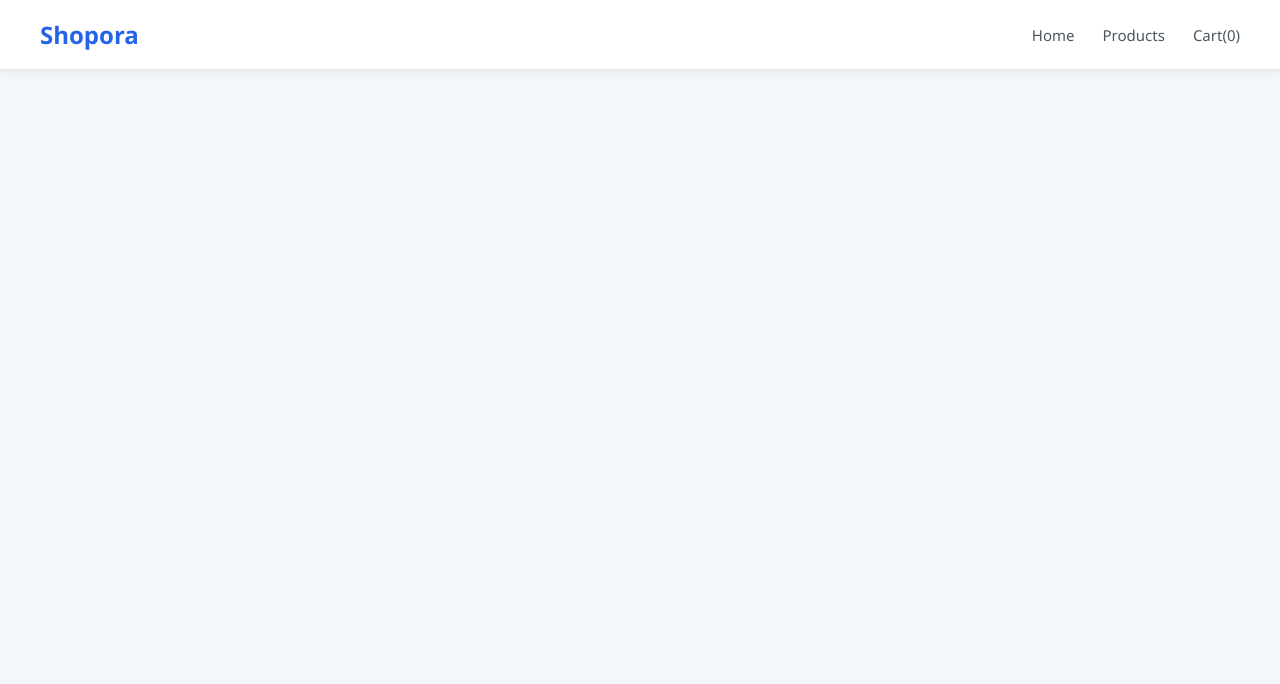
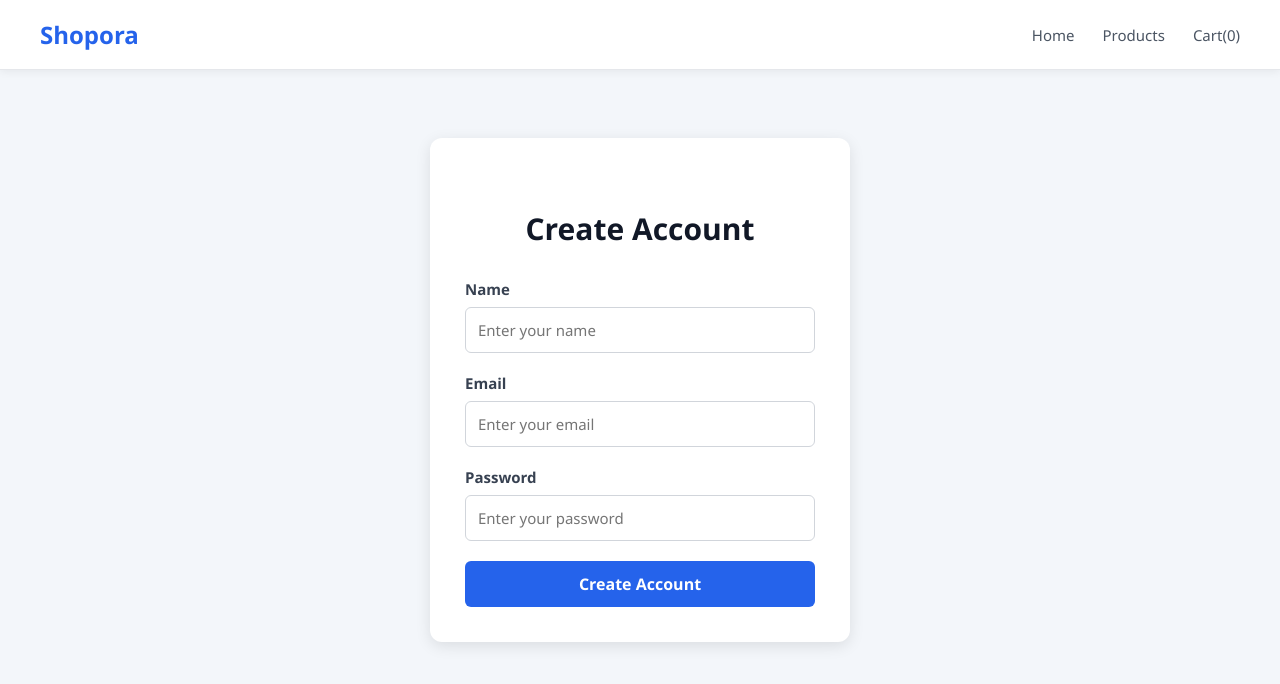
Before and after one commit to Sushant2415/Ecommerce-Store, a React (Vite) app: page /register in a window 1280 px wide. Shown: the top 684 px of the page. Built offline with nearby package versions, Linux system fonts and the light colour scheme.

Commit message:
complete login and register page with style

```diff
--- a/src/App.jsx
+++ b/src/App.jsx
@@ -5,6 +5,8 @@ import Home from "./pages/Home";
 import ProductDetails from "./pages/ProductDetails";
 import Cart from "./pages/Cart";
 import Checkout from "./pages/Checkout";
+import Register from "./pages/Register";
+import Login from "./pages/Login";
 const App = () => {
   return (
     <BrowserRouter>
@@ -12,10 +14,11 @@ const App = () => {
 
       <Routes>
         <Route path="/" element={<Home />} />
-
         <Route path="/products/:id" element={<ProductDetails />} />
         <Route path="/cart" element={<Cart />} />
-        <Route path="/Checkout" element={<Checkout />} />
+        <Route path="/checkout" element={<Checkout />} />
+        <Route path="/register" element={<Register />} />
+        <Route path="/login" element={<Login />}></Route>
       </Routes>
     </BrowserRouter>
   );
--- a/src/components/Navbar.jsx
+++ b/src/components/Navbar.jsx
@@ -1,12 +1,16 @@
-import React from "react";
+import React, { use } from "react";
 import { useCart } from "../context/CartContext";
 import { Link } from "react-router-dom";
-const Navbar = ({ storeName}) => {
+import { useAuth } from "../context/AuthContext";
+
+const Navbar = ({ storeName }) => {
   const { cartItems } = useCart();
   const totalItems = cartItems.reduce(
     (total, item) => total + item.quantity,
     0,
   );
+  const { user } = useAuth();
+  console.log("Current User : ", user);
   return (
     <nav className="navbar">
       <div className="navbar_logo">{storeName}</div>
--- /dev/null
+++ b/src/context/AuthContext.jsx
@@ -0,0 +1,33 @@
+import React from "react";
+import { createContext, useState, useContext } from "react";
+
+const AuthContext = createContext();
+
+export function AuthProvider({ children }) {
+  const [user, setUser] = useState(null);
+
+  const registerUser = (userData) => {
+    const newUser = {
+      name: userData.name,
+      email: userData.email,
+    };
+    localStorage.setItem(
+      "registeredUser",
+      JSON.stringify({
+        ...newUser,
+        password: userData.password,
+      }),
+    );
+    setUser(newUser);
+    return newUser;
+  };
+  return (
+    <AuthContext.Provider value={{ user, setUser, registerUser }}>
+      {children}
+    </AuthContext.Provider>
+  );
+}
+
+export function useAuth() {
+  return useContext(AuthContext);
+}
--- a/src/index.css
+++ b/src/index.css
@@ -540,7 +540,50 @@ h1 {
   align-items: flex-end;
   gap: 12px;
 }
+.cart-item__quantity {
+  display: flex;
+  align-items: center;
+  gap: 12px;
+}
 
+.cart-item__quantity button {
+  width: 34px;
+  height: 34px;
+  border: 1px solid #d1d5db;
+  border-radius: 6px;
+  background: #ffffff;
+  color: #111827;
+  font-size: 20px;
+  font-weight: 600;
+  cursor: pointer;
+
+  display: flex;
+  align-items: center;
+  justify-content: center;
+}
+
+.cart-item__quantity button:hover {
+  background: #f3f4f6;
+}
+
+@media (max-width: 700px) {
+  .cart-item__quantity button {
+    width: 30px;
+    height: 30px;
+    font-size: 18px;
+  }
+
+  .cart-item__quantity {
+    gap: 8px;
+  }
+}
+.cart-item__quantity span {
+  min-width: 24px;
+  text-align: center;
+  font-size: 16px;
+  font-weight: 600;
+  color: #111827;
+}
 .cart-item__remove {
   padding: 8px 14px;
   border: 1px solid #dc2626;
@@ -555,6 +598,7 @@ h1 {
   background: #dc2626;
   color: #ffffff;
 }
+
 .cart-summary {
   max-width: 420px;
   margin: 30px 0 0 auto;
@@ -605,3 +649,77 @@ h1 {
   text-align: center;
   text-decoration: none;
 }
+/* Auth Page */
+.auth-page {
+  min-height: 80vh;
+  display: flex;
+  justify-content: center;
+  align-items: center;
+  padding: 40px 20px;
+  background-color: #f3f6fa;
+}
+
+/* Login / Register Card */
+.auth-card {
+  width: 100%;
+  max-width: 420px;
+  background-color: white;
+  padding: 35px;
+  border-radius: 12px;
+  box-shadow: 0 4px 15px rgba(0, 0, 0, 0.1);
+}
+
+/* Heading */
+.auth-card h1 {
+  text-align: center;
+  margin-bottom: 30px;
+  color: #111827;
+  font-size: 30px;
+}
+
+/* Form Group */
+.form-group {
+  margin-bottom: 20px;
+}
+
+/* Labels */
+.form-group label {
+  display: block;
+  margin-bottom: 8px;
+  font-size: 15px;
+  font-weight: 600;
+  color: #374151;
+}
+
+/* Inputs */
+.form-group input {
+  width: 100%;
+  padding: 12px;
+  border: 1px solid #d1d5db;
+  border-radius: 6px;
+  font-size: 15px;
+  outline: none;
+}
+
+/* Input Focus */
+.form-group input:focus {
+  border-color: #2563eb;
+}
+
+/* Button */
+.auth-card button {
+  width: 100%;
+  padding: 12px;
+  border: none;
+  border-radius: 6px;
+  background-color: #2563eb;
+  color: white;
+  font-size: 16px;
+  font-weight: 600;
+  cursor: pointer;
+}
+
+/* Button Hover */
+.auth-card button:hover {
+  background-color: #1d4ed8;
+}
--- a/src/main.jsx
+++ b/src/main.jsx
@@ -3,11 +3,14 @@ import { createRoot } from "react-dom/client";
 import "./index.css";
 import App from "./App.jsx";
 import { CartProvider } from "./context/CartContext.jsx";
+import { AuthProvider } from "./context/AuthContext.jsx";
 
 createRoot(document.getElementById("root")).render(
   <StrictMode>
-    <CartProvider>
-      <App />
-    </CartProvider>
+    <AuthProvider>
+      <CartProvider>
+        <App />
+      </CartProvider>
+    </AuthProvider>
   </StrictMode>,
 );
--- /dev/null
+++ b/src/pages/Login.jsx
@@ -0,0 +1,57 @@
+import React from "react";
+import { useState } from "react";
+const Login = () => {
+  const [formData, setFormData] = useState({
+    email: "",
+    password: "",
+  });
+  const handleChange = (event) => {
+    const { name, value } = event.target;
+
+    setFormData((currentData) => ({
+      ...currentData,
+      [name]: value,
+    }));
+  };
+  const handleSubmit = (event) => {
+    event.preventDefault();
+
+    console.log("Login data : ", formData);
+  };
+
+  return (
+    <main className="auth-page">
+      <div className="auth-card">
+        <h1>Login</h1>
+
+        <form onSubmit={handleSubmit}>
+          <div className="form-group">
+            <label htmlFor="email">Email</label>
+            <input
+              type="email"
+              id="email"
+              name="email"
+              value={formData.email}
+              onChange={handleChange}
+              placeholder="Enter Your Email"
+            />
+          </div>
+          <div className="form-group">
+            <label htmlFor="password">Password</label>
+            <input
+              type="password"
+              id="password"
+              name="password"
+              value={formData.password}
+              onChange={handleChange}
+              placeholder="Enter Your Password"
+            />
+          </div>
+          <button type="submit">Login</button>
+        </form>
+      </div>
+    </main>
+  );
+};
+
+export default Login;
--- /dev/null
+++ b/src/pages/Register.jsx
@@ -0,0 +1,90 @@
+import { useState } from "react";
+import { useAuth } from "../context/AuthContext";
+function Register() {
+  const { registerUser } = useAuth();
+  const [formData, setFormData] = useState({
+    name: "",
+    email: "",
+    password: "",
+  });
+
+  const handleChange = (event) => {
+    const { name, value } = event.target;
+
+    setFormData((currentData) => ({
+      ...currentData,
+      [name]: value,
+    }));
+  };
+
+  const handleSubmit = (event) => {
+    event.preventDefault();
+
+    const name = formData.name.trim();
+    const email = formData.email.trim();
+
+    if (!name || !email || !formData.password) {
+      alert("Please fill in all fields.");
+      return;
+    }
+    if (formData.password.length < 6) {
+      alert("Password must be at least 6 character.");
+      return;
+    }
+    registerUser({
+      name,
+      email,
+      password: formData.password,
+    });
+    alert("Registration Successful");
+  };
+
+  return (
+    <main className="auth-page">
+      <div className="auth-card">
+        <h1>Create Account</h1>
+
+        <form onSubmit={handleSubmit}>
+          <div className="form-group">
+            <label htmlFor="name">Name</label>
+
+            <input
+              type="text"
+              id="name"
+              name="name"
+              value={formData.name}
+              onChange={handleChange}
+              placeholder="Enter your name"
+            />
+          </div>
+          <div className="form-group">
+            <label htmlFor="email">Email</label>
+
+            <input
+              type="email"
+              id="email"
+              name="email"
+              value={formData.email}
+              onChange={handleChange}
+              placeholder="Enter your email"
+            />
+          </div>
+          <div className="form-group">
+            <label htmlFor="password">Password</label>
+
+            <input
+              type="password"
+              id="password"
+              name="password"
+              value={formData.password}
+              onChange={handleChange}
+              placeholder="Enter your password"
+            />
+          </div>
+          <button type="submit">Create Account</button>
+        </form>
+      </div>
+    </main>
+  );
+}
+export default Register;
--- a/src/services/ProductApi.jsx
+++ b/src/services/ProductApi.jsx
@@ -1,17 +1,33 @@
-const Api_Url = "https://fakestoreapi.com/products";
+const API_URL = "https://dummyjson.com/products";
 
+// DummyJSON ke product ko purane app ke format mein convert karna
+function normalizeProduct(product) {
+  return {
+    ...product,
+    image: product.thumbnail || product.images?.[0] || "",
+    rating: {
+      rate: product.rating ?? 0,
+      count: product.reviews?.length ?? 0,
+    },
+  };
+}
+
+// Saare products fetch karna
 export async function getProducts() {
-  const response = await fetch(Api_Url);
+  const response = await fetch(API_URL);
 
   if (!response.ok) {
     throw new Error("Failed to fetch products");
   }
-  const products = await response.json();
-  return products;
+
+  const data = await response.json();
+
+  return data.products.map(normalizeProduct);
 }
 
+// Ek product ki details fetch karna
 export async function getProductById(id) {
-  const response = await fetch(`${Api_Url}/${id}`);
+  const response = await fetch(`${API_URL}/${id}`);
 
   if (!response.ok) {
     throw new Error("Failed to fetch product");
@@ -19,5 +35,5 @@ export async function getProductById(id) {
 
   const product = await response.json();
 
-  return product;
+  return normalizeProduct(product);
 }
```
